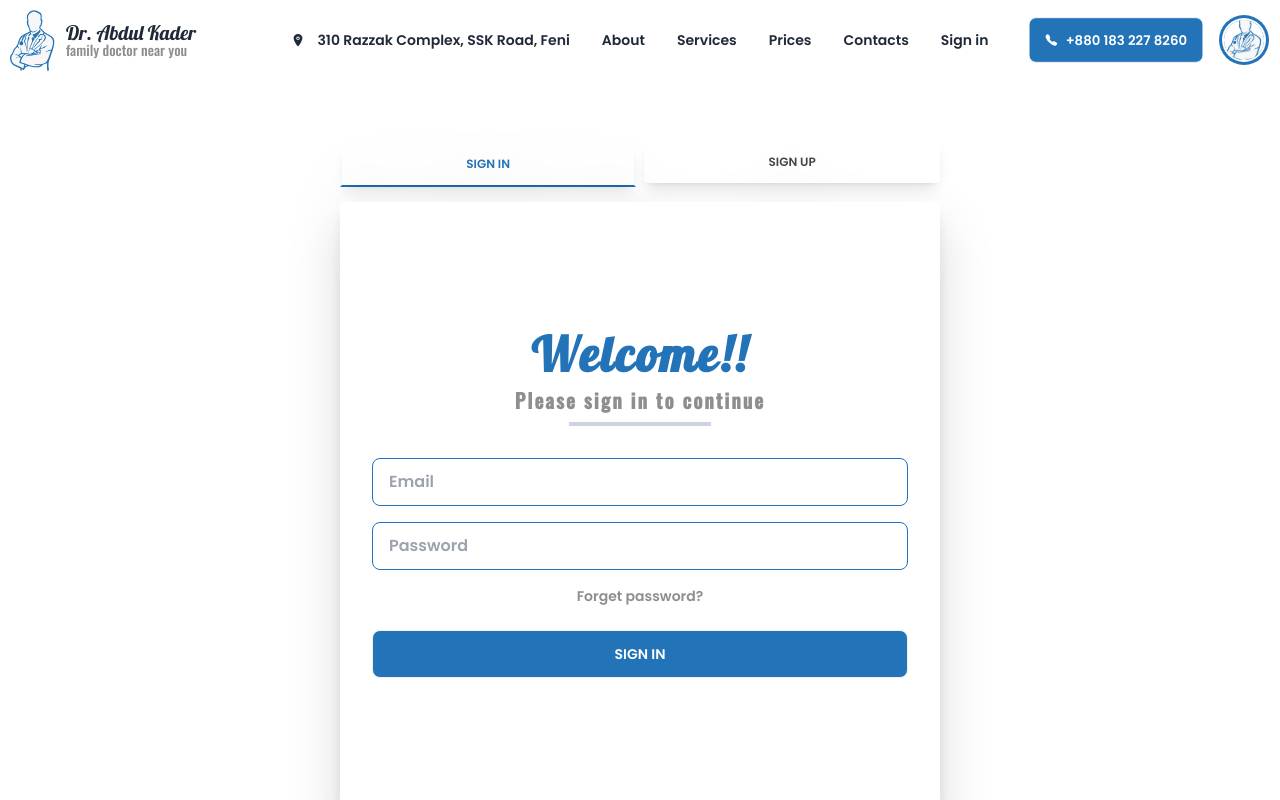
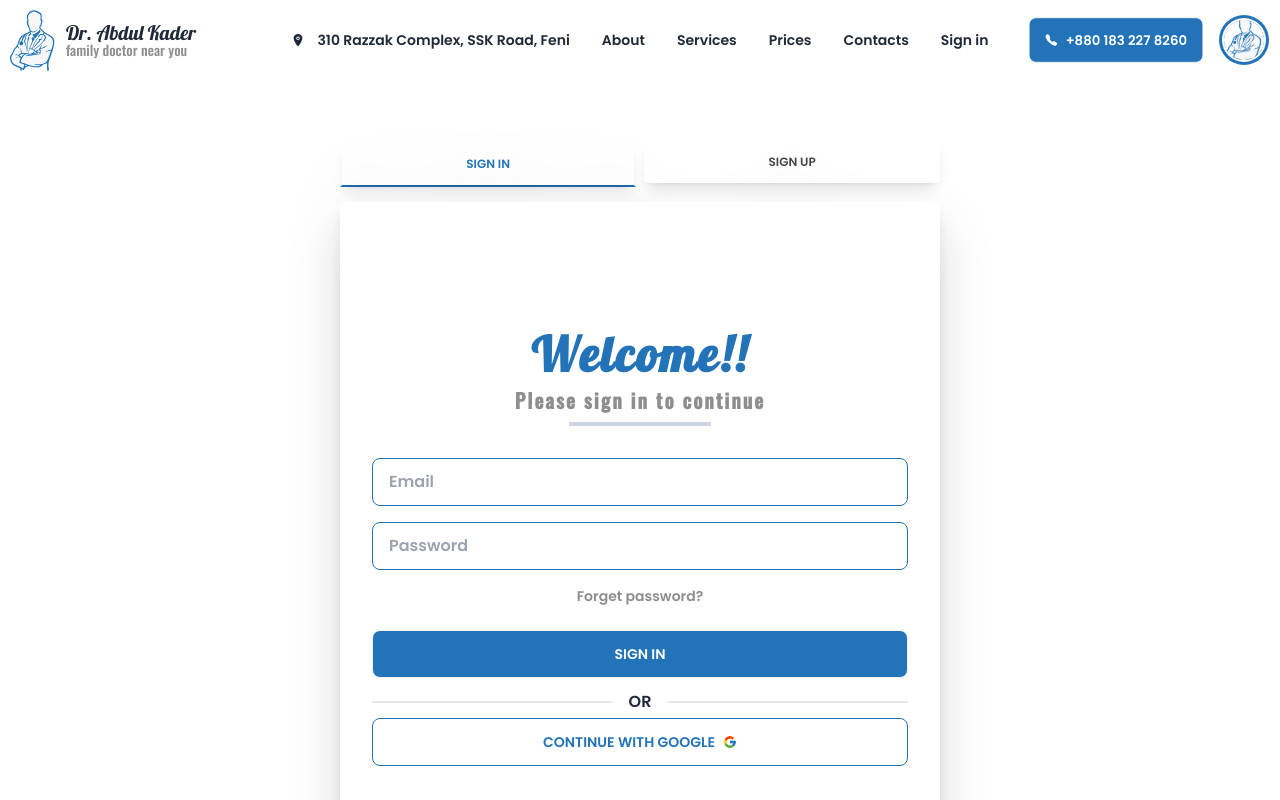
Before and after one commit to muhammad-jiku/jikmunn-doctor-abdul-kader, a Next.js app: page /signin in a window 1280 px wide. Shown: the top 800 px of the page. Built offline with nearby package versions, Linux system fonts and the light colour scheme.

Commit message:
auth components modifies

```diff
--- a/components/Auth/SignIn.jsx
+++ b/components/Auth/SignIn.jsx
@@ -3,6 +3,7 @@
 import React, { useState } from 'react';
 import Link from 'next/link';
 import { useForm } from 'react-hook-form';
+import SocialSignIn from './SocialSignIn';
 
 function SignIn() {
   const {
@@ -90,6 +91,7 @@ function SignIn() {
             value='Sign In'
           />
         </div>
+        <SocialSignIn />
       </form>
     </div>
   );
--- a/components/Auth/SignUp.jsx
+++ b/components/Auth/SignUp.jsx
@@ -3,6 +3,7 @@
 import React, { useState } from 'react';
 import Link from 'next/link';
 import { useForm } from 'react-hook-form';
+import SocialSignIn from './SocialSignIn';
 
 function SignUp() {
   const {
@@ -122,6 +123,7 @@ function SignUp() {
             value='Sign Up'
           />
         </div>
+        <SocialSignIn />
       </form>
     </div>
   );
--- a/components/Auth/SocialSignIn.jsx
+++ b/components/Auth/SocialSignIn.jsx
@@ -6,11 +6,10 @@ import { FcGoogle } from 'react-icons/fc';
 function SocialSignIn() {
   return (
     <>
-      <button
-        className='btn text-main bg-white hover:text-white hover:bg-main hover:border-main uppercase w-full'
-        label='Continue with Google'
-        icon={FcGoogle}
-      />
+      <div className='divider mb-2'>OR</div>
+      <button className='btn text-main bg-white border-main hover:text-white hover:bg-main hover:border-main uppercase w-full'>
+        Continue with Google <FcGoogle />
+      </button>
     </>
   );
 }
```
